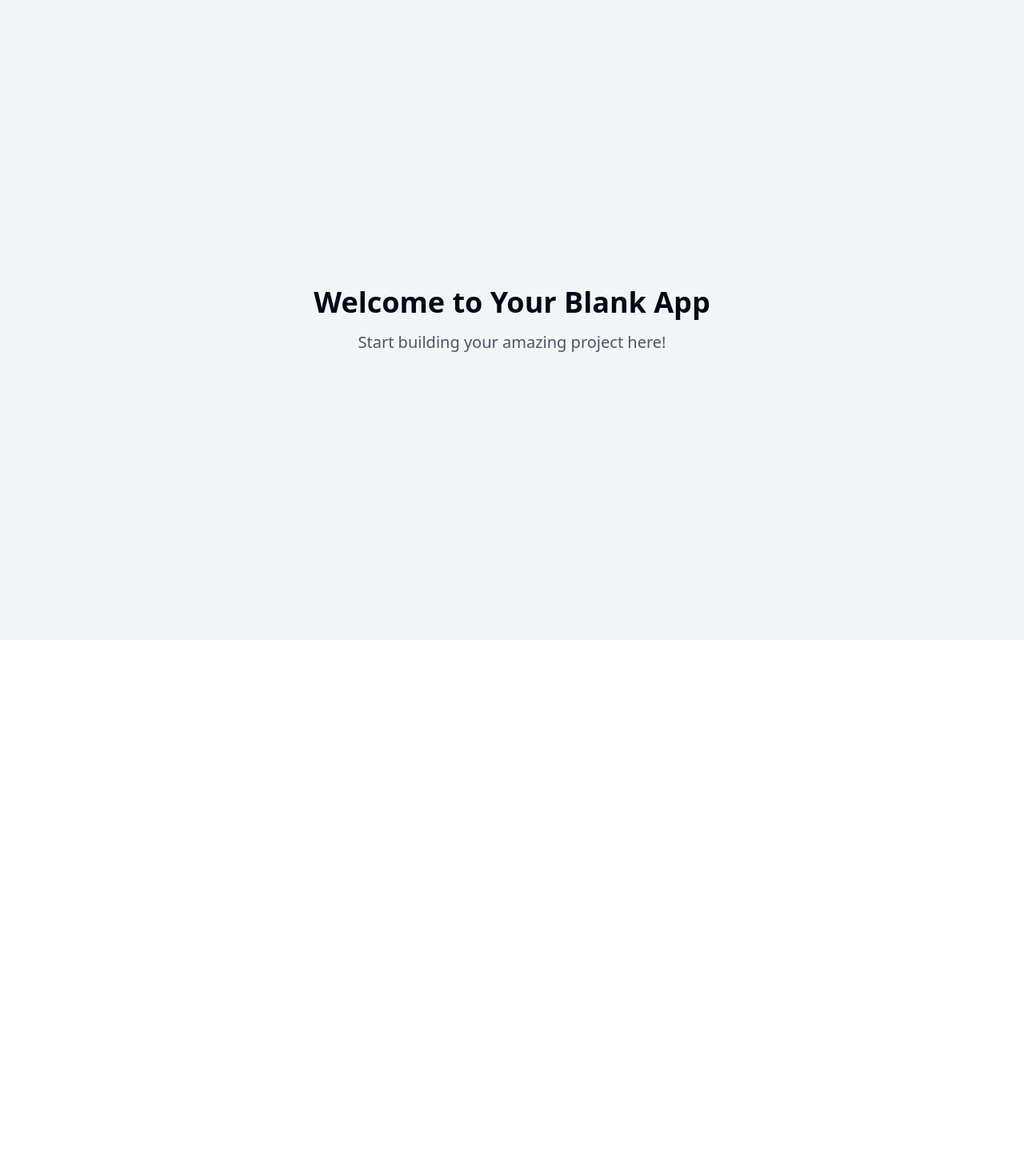
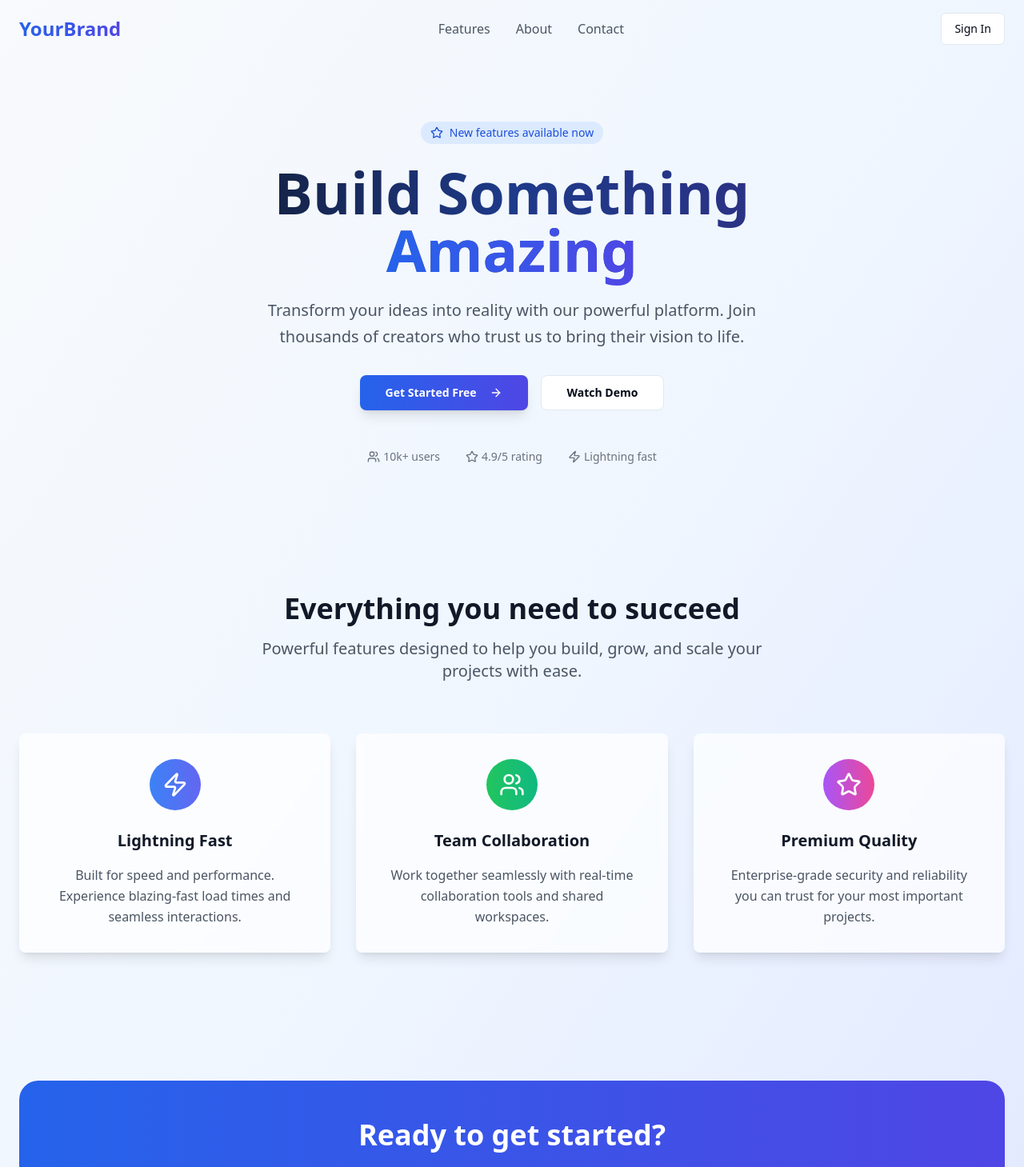
Before and after one commit to Fack15/SUcesss, a React (Vite) app: page / in a window 1280 px wide. Shown: the top 1459 px of the page at 80% size. Before the commit the page ends 800 px from the top, so only its background shows below. Built offline with nearby package versions, Linux system fonts and the light colour scheme.

Commit message:
Create empty project
Initialize a new project with basic configuration.

```diff
--- a/index.html
+++ b/index.html
@@ -1,14 +1,15 @@
+
 <!DOCTYPE html>
 <html lang="en">
   <head>
     <meta charset="UTF-8" />
     <meta name="viewport" content="width=device-width, initial-scale=1.0" />
-    <title>zero-state-initializer</title>
-    <meta name="description" content="Lovable Generated Project" />
-    <meta name="author" content="Lovable" />
+    <title>YourBrand - Build Something Amazing</title>
+    <meta name="description" content="Transform your ideas into reality with our powerful platform. Join thousands of creators who trust us to bring their vision to life." />
+    <meta name="author" content="YourBrand" />
 
-    <meta property="og:title" content="zero-state-initializer" />
-    <meta property="og:description" content="Lovable Generated Project" />
+    <meta property="og:title" content="YourBrand - Build Something Amazing" />
+    <meta property="og:description" content="Transform your ideas into reality with our powerful platform. Join thousands of creators who trust us to bring their vision to life." />
     <meta property="og:type" content="website" />
     <meta property="og:image" content="https://lovable.dev/opengraph-image-p98pqg.png" />
 
--- a/src/pages/Index.tsx
+++ b/src/pages/Index.tsx
@@ -1,12 +1,148 @@
-// Update this page (the content is just a fallback if you fail to update the page)
+
+import { ArrowRight, Star, Users, Zap } from "lucide-react";
+import { Button } from "@/components/ui/button";
+import { Card, CardContent } from "@/components/ui/card";
 
 const Index = () => {
   return (
-    <div className="min-h-screen flex items-center justify-center bg-gray-100">
-      <div className="text-center">
-        <h1 className="text-4xl font-bold mb-4">Welcome to Your Blank App</h1>
-        <p className="text-xl text-gray-600">Start building your amazing project here!</p>
-      </div>
+    <div className="min-h-screen bg-gradient-to-br from-slate-50 via-blue-50 to-indigo-100">
+      {/* Navigation */}
+      <nav className="container mx-auto px-6 py-4">
+        <div className="flex items-center justify-between">
+          <div className="text-2xl font-bold bg-gradient-to-r from-blue-600 to-indigo-600 bg-clip-text text-transparent">
+            YourBrand
+          </div>
+          <div className="hidden md:flex space-x-8">
+            <a href="#features" className="text-gray-600 hover:text-blue-600 transition-colors">Features</a>
+            <a href="#about" className="text-gray-600 hover:text-blue-600 transition-colors">About</a>
+            <a href="#contact" className="text-gray-600 hover:text-blue-600 transition-colors">Contact</a>
+          </div>
+          <Button variant="outline" className="hidden md:block">
+            Sign In
+          </Button>
+        </div>
+      </nav>
+
+      {/* Hero Section */}
+      <section className="container mx-auto px-6 py-20 text-center">
+        <div className="max-w-4xl mx-auto">
+          <div className="inline-flex items-center px-3 py-1 rounded-full text-sm bg-blue-100 text-blue-700 mb-6">
+            <Star className="w-4 h-4 mr-2" />
+            New features available now
+          </div>
+
+          <h1 className="text-5xl md:text-7xl font-bold mb-6 bg-gradient-to-r from-gray-900 via-blue-900 to-indigo-900 bg-clip-text text-transparent">
+            Build Something
+            <br />
+            <span className="bg-gradient-to-r from-blue-600 to-indigo-600 bg-clip-text text-transparent">
+              Amazing
+            </span>
+          </h1>
+
+          <p className="text-xl text-gray-600 mb-8 max-w-2xl mx-auto leading-relaxed">
+            Transform your ideas into reality with our powerful platform.
+            Join thousands of creators who trust us to bring their vision to life.
+          </p>
+
+          <div className="flex flex-col sm:flex-row gap-4 justify-center">
+            <Button size="lg" className="bg-gradient-to-r from-blue-600 to-indigo-600 hover:from-blue-700 hover:to-indigo-700 text-white px-8 py-3 rounded-lg font-semibold transition-all duration-200 shadow-lg hover:shadow-xl">
+              Get Started Free
+              <ArrowRight className="w-5 h-5 ml-2" />
+            </Button>
+            <Button variant="outline" size="lg" className="px-8 py-3 rounded-lg font-semibold">
+              Watch Demo
+            </Button>
+          </div>
+
+          <div className="flex items-center justify-center mt-12 space-x-8 text-sm text-gray-500">
+            <div className="flex items-center">
+              <Users className="w-4 h-4 mr-1" />
+              10k+ users
+            </div>
+            <div className="flex items-center">
+              <Star className="w-4 h-4 mr-1" />
+              4.9/5 rating
+            </div>
+            <div className="flex items-center">
+              <Zap className="w-4 h-4 mr-1" />
+              Lightning fast
+            </div>
+          </div>
+        </div>
+      </section>
+
+      {/* Features Section */}
+      <section id="features" className="container mx-auto px-6 py-20">
+        <div className="text-center mb-16">
+          <h2 className="text-4xl font-bold mb-4 text-gray-900">
+            Everything you need to succeed
+          </h2>
+          <p className="text-xl text-gray-600 max-w-2xl mx-auto">
+            Powerful features designed to help you build, grow, and scale your projects with ease.
+          </p>
+        </div>
+
+        <div className="grid md:grid-cols-3 gap-8">
+          <Card className="border-0 shadow-lg hover:shadow-xl transition-all duration-300 bg-white/70 backdrop-blur-sm">
+            <CardContent className="p-8 text-center">
+              <div className="w-16 h-16 bg-gradient-to-r from-blue-500 to-indigo-500 rounded-full flex items-center justify-center mx-auto mb-6">
+                <Zap className="w-8 h-8 text-white" />
+              </div>
+              <h3 className="text-xl font-semibold mb-4 text-gray-900">Lightning Fast</h3>
+              <p className="text-gray-600 leading-relaxed">
+                Built for speed and performance. Experience blazing-fast load times and seamless interactions.
+              </p>
+            </CardContent>
+          </Card>
+
+          <Card className="border-0 shadow-lg hover:shadow-xl transition-all duration-300 bg-white/70 backdrop-blur-sm">
+            <CardContent className="p-8 text-center">
+              <div className="w-16 h-16 bg-gradient-to-r from-green-500 to-emerald-500 rounded-full flex items-center justify-center mx-auto mb-6">
+                <Users className="w-8 h-8 text-white" />
+              </div>
+              <h3 className="text-xl font-semibold mb-4 text-gray-900">Team Collaboration</h3>
+              <p className="text-gray-600 leading-relaxed">
+                Work together seamlessly with real-time collaboration tools and shared workspaces.
+              </p>
+            </CardContent>
+          </Card>
+
+          <Card className="border-0 shadow-lg hover:shadow-xl transition-all duration-300 bg-white/70 backdrop-blur-sm">
+            <CardContent className="p-8 text-center">
+              <div className="w-16 h-16 bg-gradient-to-r from-purple-500 to-pink-500 rounded-full flex items-center justify-center mx-auto mb-6">
+                <Star className="w-8 h-8 text-white" />
+              </div>
+              <h3 className="text-xl font-semibold mb-4 text-gray-900">Premium Quality</h3>
+              <p className="text-gray-600 leading-relaxed">
+                Enterprise-grade security and reliability you can trust for your most important projects.
+              </p>
+            </CardContent>
+          </Card>
+        </div>
+      </section>
+
+      {/* CTA Section */}
+      <section className="container mx-auto px-6 py-20">
+        <div className="bg-gradient-to-r from-blue-600 to-indigo-600 rounded-3xl p-12 text-center text-white">
+          <h2 className="text-4xl font-bold mb-4">
+            Ready to get started?
+          </h2>
+          <p className="text-xl mb-8 opacity-90">
+            Join thousands of satisfied customers and start building today.
+          </p>
+          <Button size="lg" variant="secondary" className="bg-white text-blue-600 hover:bg-gray-100 px-8 py-3 rounded-lg font-semibold">
+            Start Your Free Trial
+            <ArrowRight className="w-5 h-5 ml-2" />
+          </Button>
+        </div>
+      </section>
+
+      {/* Footer */}
+      <footer className="container mx-auto px-6 py-12 border-t border-gray-200 mt-20">
+        <div className="text-center text-gray-600">
+          <p>&copy; 2024 YourBrand. All rights reserved.</p>
+        </div>
+      </footer>
     </div>
   );
 };
```
